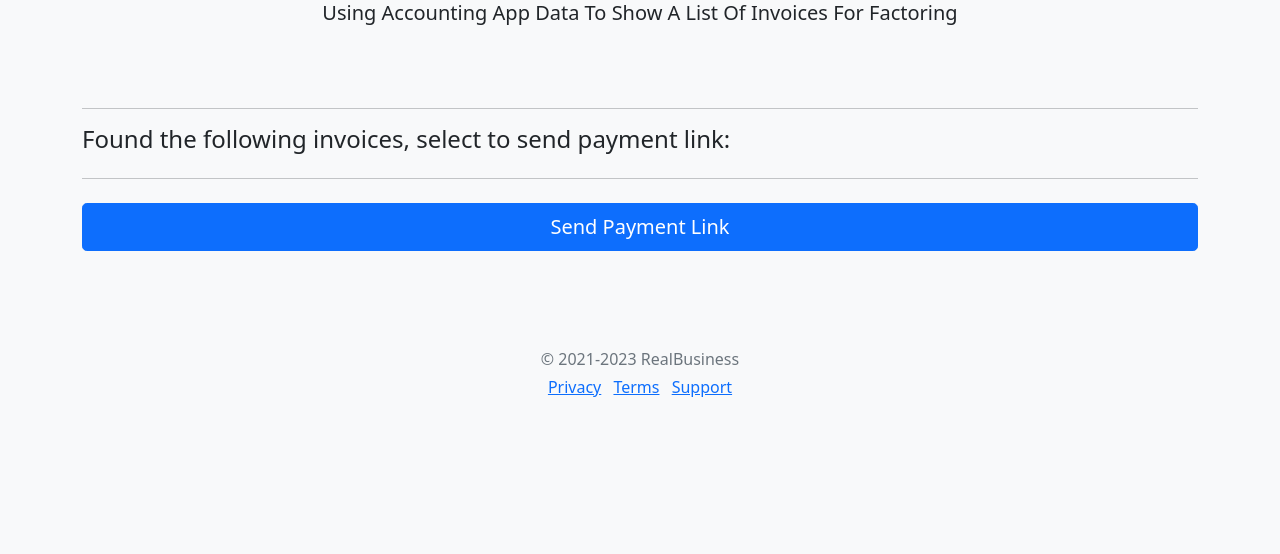
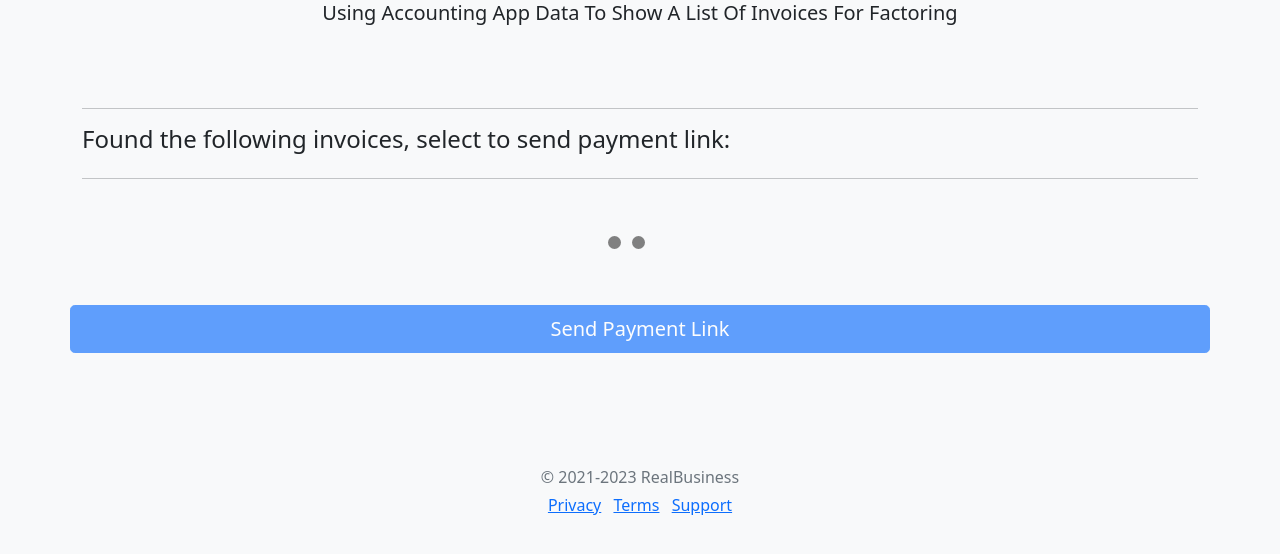
Before and after one commit to boss-insights/invoice-payment, a PHP site: page /step3.html in a window 1280 px wide. Shown: the part 184-738 px from the top of the page. Run offline with PHP 8.4, Linux system fonts and the light colour scheme; data that the repository does not hold is empty.

Commit message:
add spinner while invoices load

```diff
--- a/web/invoice.css
+++ b/web/invoice.css
@@ -65,3 +65,8 @@
 .container {
 max-width: 960px;
 }
+
+.button-box {
+    text-align: center;
+    margin-top: 20px;
+}
--- /dev/null
+++ b/web/spinner.css
@@ -0,0 +1,56 @@
+.lds-ellipsis {
+    display: inline-block;
+    position: relative;
+    width: 80px;
+    height: 80px;
+    margin: 0 calc(50% - 40px);
+  }
+  .lds-ellipsis div {
+    position: absolute;
+    top: 33px;
+    width: 13px;
+    height: 13px;
+    border-radius: 50%;
+    background: grey;
+    animation-timing-function: cubic-bezier(0, 1, 1, 0);
+  }
+  .lds-ellipsis div:nth-child(1) {
+    left: 8px;
+    animation: lds-ellipsis1 0.6s infinite;
+  }
+  .lds-ellipsis div:nth-child(2) {
+    left: 8px;
+    animation: lds-ellipsis2 0.6s infinite;
+  }
+  .lds-ellipsis div:nth-child(3) {
+    left: 32px;
+    animation: lds-ellipsis2 0.6s infinite;
+  }
+  .lds-ellipsis div:nth-child(4) {
+    left: 56px;
+    animation: lds-ellipsis3 0.6s infinite;
+  }
+  @keyframes lds-ellipsis1 {
+    0% {
+      transform: scale(0);
+    }
+    100% {
+      transform: scale(1);
+    }
+  }
+  @keyframes lds-ellipsis3 {
+    0% {
+      transform: scale(1);
+    }
+    100% {
+      transform: scale(0);
+    }
+  }
+  @keyframes lds-ellipsis2 {
+    0% {
+      transform: translate(0, 0);
+    }
+    100% {
+      transform: translate(24px, 0);
+    }
+  }
--- a/web/step3.html
+++ b/web/step3.html
@@ -5,6 +5,7 @@
     <meta http-equiv="X-UA-Compatible" content="IE=edge">
     <meta name="viewport" content="width=device-width, initial-scale=1.0">
     <link rel="stylesheet" type="text/css" href="./invoice.css"/>
+    <link rel="stylesheet" type="text/css" href="./spinner.css"/>
     <link
       href="https://cdn.jsdelivr.net/npm/bootstrap@5.0.1/dist/css/bootstrap.min.css"
       rel="stylesheet"
@@ -23,23 +24,24 @@
             <p class="lead">Using Accounting App Data To Show A List Of Invoices For Factoring</p>
         </div>
         <hr>
+
             <div id="invoiceContainer">
                 <h4 class="mb-3">Found the following invoices, select to send payment link:</h4>
-                <!-- <div id="selectAllWrapper" class="d-flex justify-content-end">
-                    <input class="btn-check" type="checkbox" value="" id="selectAll">
-                    <label class="btn btn-outline-primary" for="selectAll">
-                        Select All Invoices
-                    </label>
-                </div> -->
+
                 <form id="invoice-form" class="needs-validation" action="step3.php" method="post" accept-charset="UTF-8"
                       enctype="application/x-www-form-urlencoded">
-                    <!-- step3.js inserts htm here -->
-                    <hr class="my-4">
+                    <!-- step3.js inserts html here -->
                 </form>
-                <button id="paymentLink" class="w-100 btn btn-primary btn-lg">Send Payment Link</button>
+                <hr class="my-4">
+                <div class="lds-ellipsis"><div></div><div></div><div></div></div>
+                <div id="buttonContainer" class="d-flex justify-content-center row text-center mb-5">
+                    <button id="paymentLink" class="w-100 btn btn-primary btn-lg my-3" disabled>Send Payment Link</button>
+                </div>
             </div>
         </div>
-    </div>
+
+        <div id="button-box" class="button-box col-lg-12"></div>
+
     </main>
     <footer class="my-5 pt-5 text-muted text-center text-small">
         <script src="https://cdn.jsdelivr.net/npm/bootstrap@5.0.1/dist/js/bootstrap.bundle.min.js" integrity="sha384-gtEjrD/SeCtmISkJkNUaaKMoLD0//ElJ19smozuHV6z3Iehds+3Ulb9Bn9Plx0x4" crossorigin="anonymous"></script>
```
Also changed, not shown: web/step3.js (+18 -15 lines).
